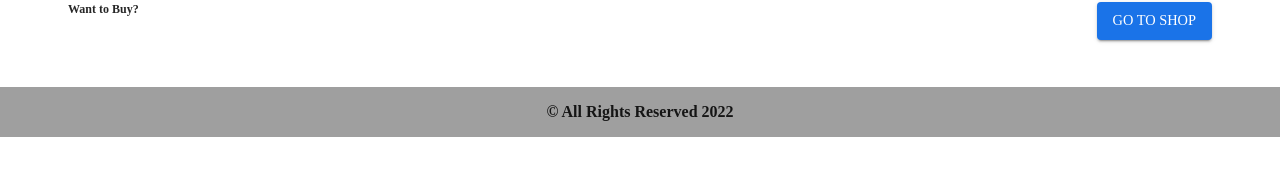
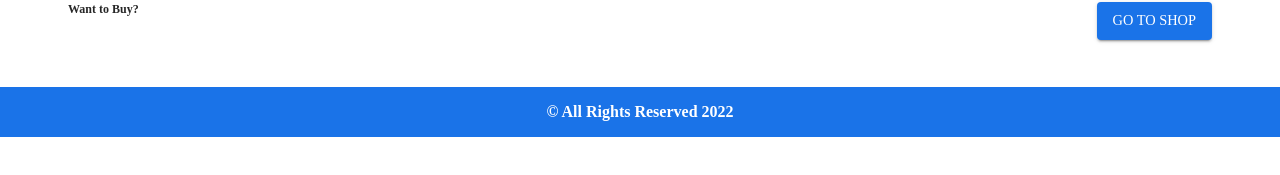
Before and after one commit to mohammadsohrabi2021/shop-market, a React (Create React App) app: page /Cart in a window 1280 px wide. Shown: the part 141-316 px from the top of the page. Built offline with nearby package versions, Linux system fonts and the light colour scheme; no server answers.

Commit message:
change footer

```diff
--- a/src/Components/layout/footer/footerStyle.css
+++ b/src/Components/layout/footer/footerStyle.css
@@ -1,9 +1,10 @@
 .container{
   text-align: center;
   height: 50px;
-  background-color: rgb(159, 159, 159);
+  background-color: #1A73E8;
 }
 .container p{
   line-height: 50px;
   font-weight: bold;
+  color: #fff;
 }
```
